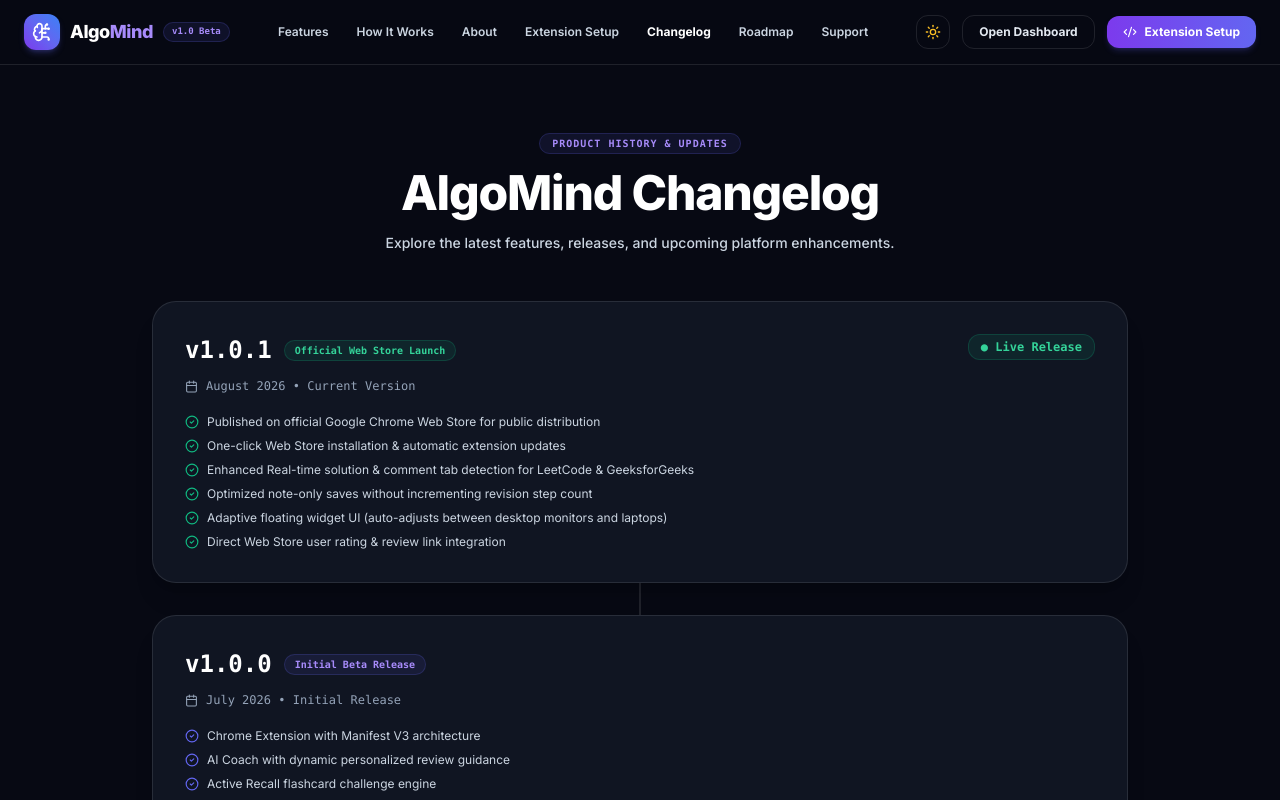
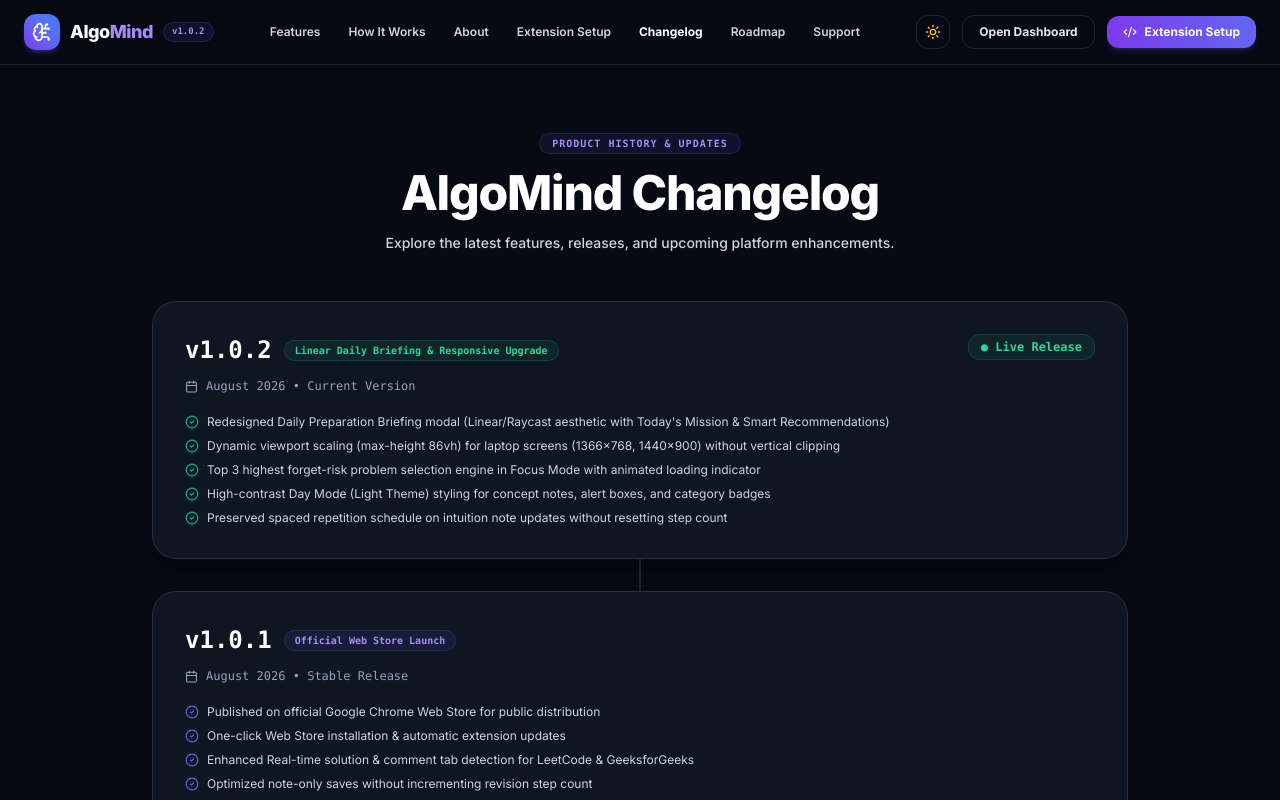
Before and after one commit to AlgoMindDev/-algomind-extension, a React (Vite) app in the folder frontend/: page /changelog in a window 1280 px wide. Shown: the top 800 px of the page. Built offline with nearby package versions, Linux system fonts and the light colour scheme; no server answers.

Commit message:
feat: add v1.0.2 release notes to website changelog and header badges

```diff
--- a/frontend/src/components/site/SiteLayout.jsx
+++ b/frontend/src/components/site/SiteLayout.jsx
@@ -50,7 +50,7 @@
               Algo<span className="text-[#7c3aed] dark:text-[#a78bfa]">Mind</span>
             </span>
             <span className="hidden sm:inline-block text-[9px] font-mono font-bold px-2 py-0.5 rounded-full bg-indigo-500/10 text-indigo-600 dark:text-[#a78bfa] border border-indigo-500/20">
-              v1.0 Beta
+              v1.0.2
             </span>
           </Link>
 
--- a/frontend/src/pages/site/Changelog.jsx
+++ b/frontend/src/pages/site/Changelog.jsx
@@ -6,10 +6,23 @@
 export default function Changelog() {
   const releases = [
     {
+      version: 'v1.0.2',
+      tag: 'Linear Daily Briefing & Responsive Upgrade',
+      date: 'August 2026',
+      status: 'Current Version',
+      features: [
+        'Redesigned Daily Preparation Briefing modal (Linear/Raycast aesthetic with Today\'s Mission & Smart Recommendations)',
+        'Dynamic viewport scaling (max-height 86vh) for laptop screens (1366x768, 1440x900) without vertical clipping',
+        'Top 3 highest forget-risk problem selection engine in Focus Mode with animated loading indicator',
+        'High-contrast Day Mode (Light Theme) styling for concept notes, alert boxes, and category badges',
+        'Preserved spaced repetition schedule on intuition note updates without resetting step count'
+      ]
+    },
+    {
       version: 'v1.0.1',
       tag: 'Official Web Store Launch',
       date: 'August 2026',
-      status: 'Current Version',
+      status: 'Stable Release',
       features: [
         'Published on official Google Chrome Web Store for public distribution',
         'One-click Web Store installation & automatic extension updates',
--- a/frontend/src/pages/site/Welcome.jsx
+++ b/frontend/src/pages/site/Welcome.jsx
@@ -66,7 +66,7 @@
           <div className="p-4 bg-white dark:bg-[#101522] border border-slate-200 dark:border-white/10 rounded-2xl text-center space-y-1 shadow-sm">
             <span className="text-[9px] font-mono text-slate-400 uppercase font-bold block">Version</span>
             <span className="text-xs font-bold text-indigo-600 dark:text-[#a78bfa] font-mono">
-              v1.0.0
+              v1.0.2
             </span>
           </div>
 
```
